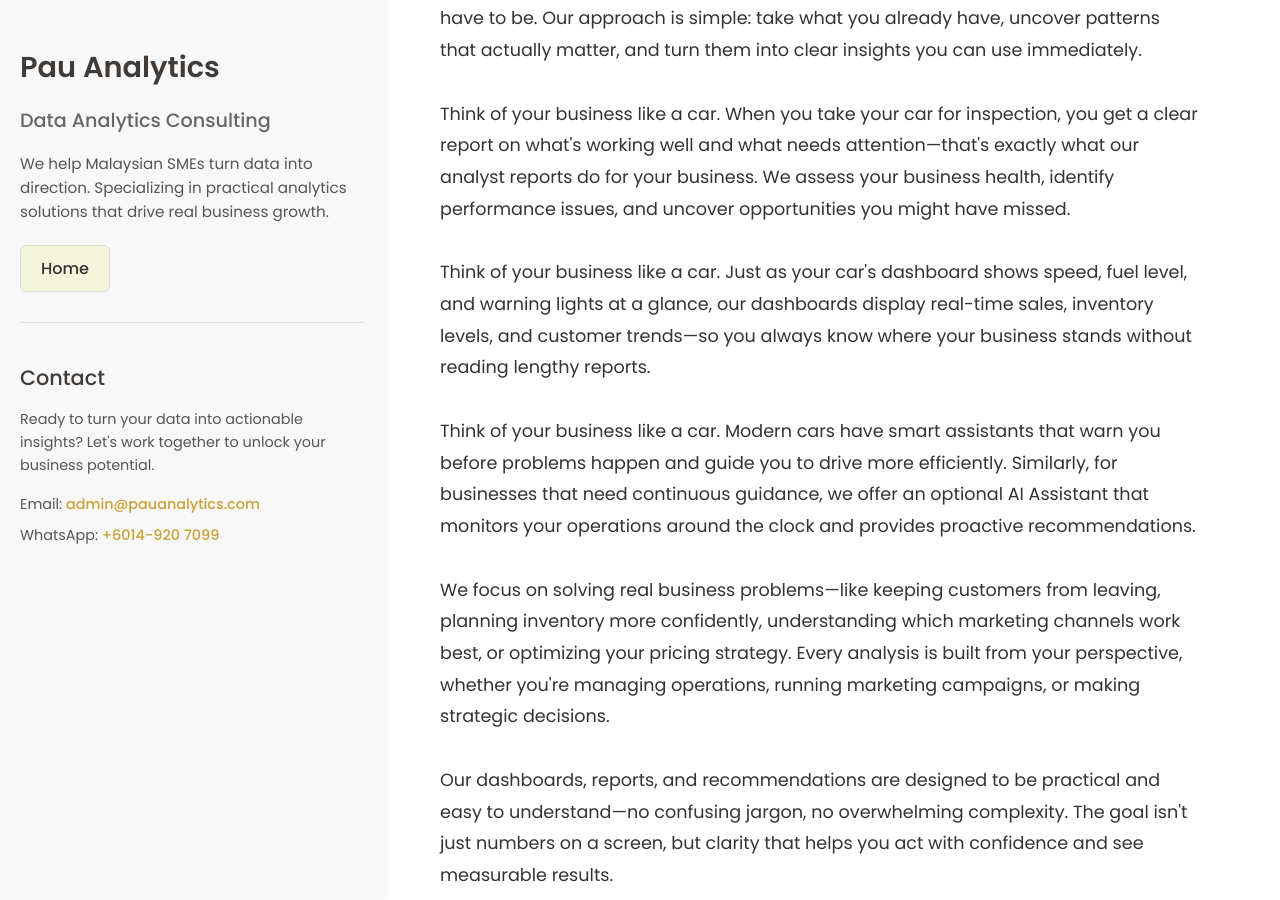
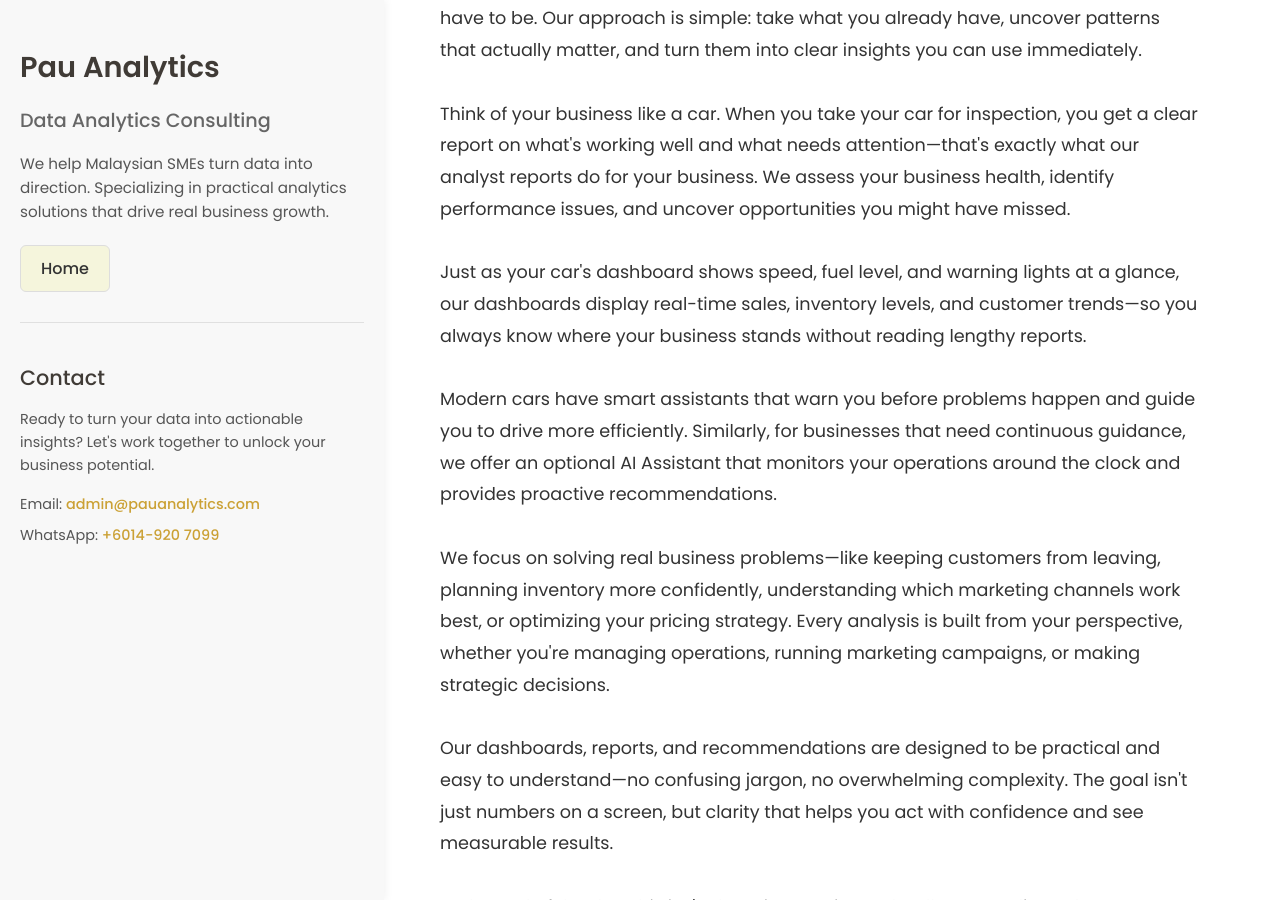
Before and after one commit to lyven81/pinnacles-learning-website, a Jekyll site: the page about.html, which Jekyll copies as it is, in a window 1280 px wide and 900 px high, scrolled down 364 px. Built offline with Jekyll 4.4.1, drawn with Linux system fonts in a browser that asks for light colours.

Commit message:
Update about.html

```diff
--- a/about.html
+++ b/about.html
@@ -265,10 +265,10 @@
                     <p>Think of your business like a car. When you take your car for inspection, you get a clear report on what's working well and what needs attention—that's exactly what our analyst reports do for your business. We assess your business health, identify performance issues, and uncover opportunities you might have missed.</p>
                 </section>
                 <section class="about-section">
-                    <p>Think of your business like a car. Just as your car's dashboard shows speed, fuel level, and warning lights at a glance, our dashboards display real-time sales, inventory levels, and customer trends—so you always know where your business stands without reading lengthy reports.</p>
+                    <p>Just as your car's dashboard shows speed, fuel level, and warning lights at a glance, our dashboards display real-time sales, inventory levels, and customer trends—so you always know where your business stands without reading lengthy reports.</p>
                 </section>
                 <section class="about-section">
-                    <p>Think of your business like a car. Modern cars have smart assistants that warn you before problems happen and guide you to drive more efficiently. Similarly, for businesses that need continuous guidance, we offer an optional AI Assistant that monitors your operations around the clock and provides proactive recommendations.</p>
+                    <p>Modern cars have smart assistants that warn you before problems happen and guide you to drive more efficiently. Similarly, for businesses that need continuous guidance, we offer an optional AI Assistant that monitors your operations around the clock and provides proactive recommendations.</p>
                 </section>
                 <section class="about-section">
                     <p>We focus on solving real business problems—like keeping customers from leaving, planning inventory more confidently, understanding which marketing channels work best, or optimizing your pricing strategy. Every analysis is built from your perspective, whether you're managing operations, running marketing campaigns, or making strategic decisions.</p>
```
